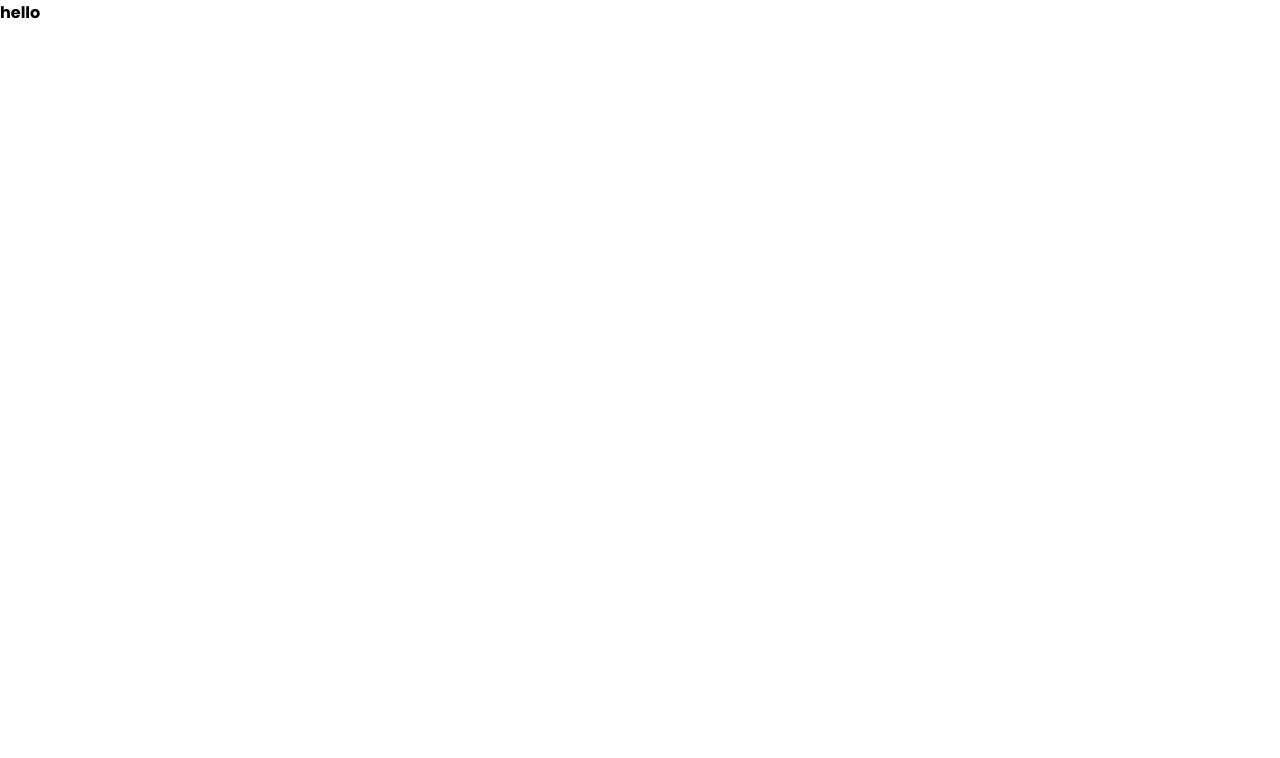
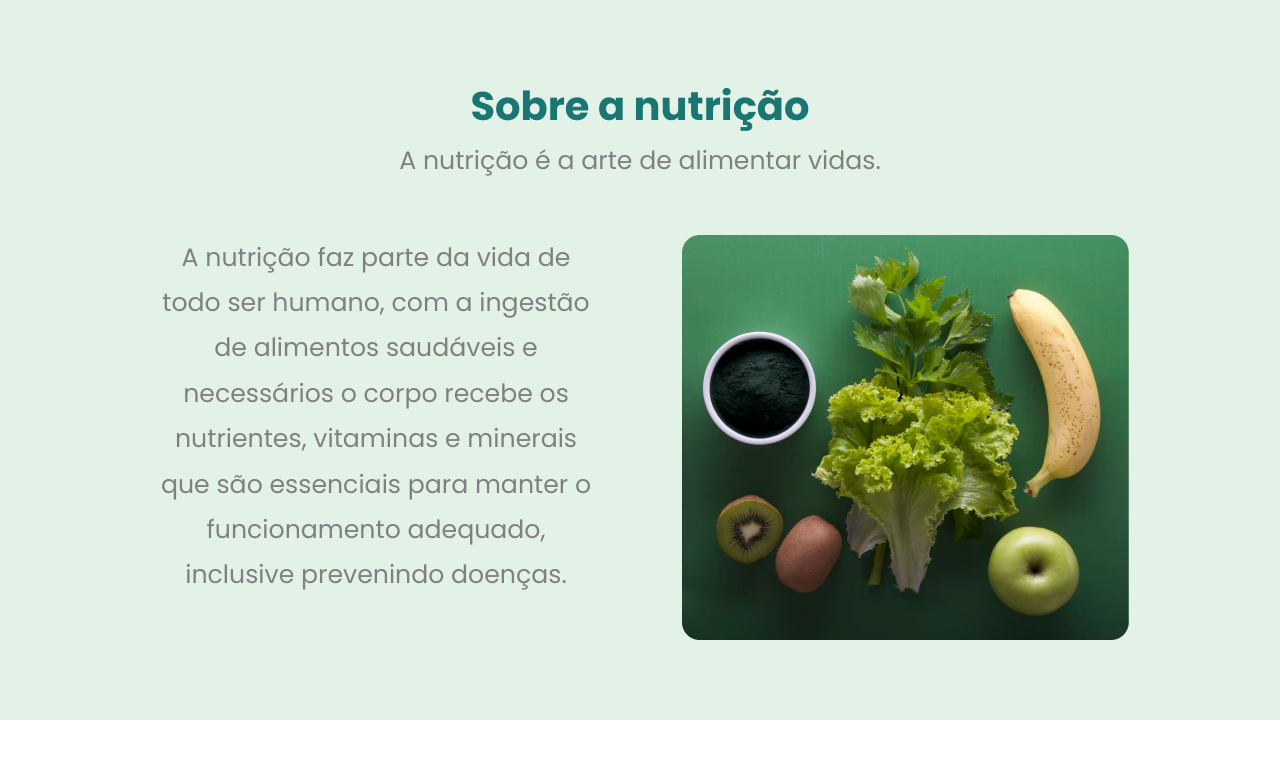
Before and after one commit to ThaisLopes019/nutri-thais, a React (Vite) app: page / in a window 1280 px wide. Shown: the top 758 px of the page. Built offline with nearby package versions, Linux system fonts and the light colour scheme.

Commit message:
:sparkles:feat: Adição componente bloco2

```diff
--- /dev/null
+++ b/src/components/Bloco2/index.tsx
@@ -0,0 +1,23 @@
+import { Container } from './styled'
+import imagem1 from '../../assets/image1.png'
+
+export function Bloco2() {
+  return (
+    <Container>
+      <h2>Sobre a nutrição</h2>
+      <span>A nutrição é a arte de alimentar vidas.</span>
+
+      <div className='content'>
+        <div className='txt'>
+          <p>
+            A nutrição faz parte da vida de todo ser humano, com a ingestão de
+            alimentos saudáveis e necessários o corpo recebe os nutrientes,
+            vitaminas e minerais que são essenciais para manter o funcionamento
+            adequado, inclusive prevenindo doenças.
+          </p>
+        </div>
+        <img className='img1' src={imagem1} alt="Foto alimentos saudáveis" />
+      </div>
+    </Container>
+  )
+}
--- /dev/null
+++ b/src/components/Bloco2/styled.ts
@@ -0,0 +1,68 @@
+import styled from 'styled-components'
+
+export const Container = styled.div`
+  width: 100%;
+  background-color: ${({ theme }) => theme.PRIMERY_100};
+
+  display: flex;
+  flex-direction: column;
+  align-items: center;
+
+  padding: 8rem 0;
+
+  > h2 {
+    font-weight: 700;
+    font-size: 40px;
+    line-height: 130%;
+    color: ${({ theme }) => theme.SECONDARY_300};
+    margin-bottom: 1.5rem;
+  }
+  > span {
+    font-weight: 400;
+    font-size: 25.2px;
+    line-height: 110%;
+    color: ${({ theme }) => theme.DARK};
+  }
+
+  > div {
+    width: 100%;
+    max-width: 97.8rem;
+    display: flex;
+    justify-content: space-between;
+    margin-top: 6rem;
+
+    > div {
+      max-width: 45rem;
+      > p {
+        font-weight: 400;
+        font-size: 25.2px;
+        line-height: 180%;
+        text-align: center;
+        color: ${({ theme }) => theme.DARK};
+      }
+    }
+  }
+
+  @media (max-width: 900px) {
+    padding: 4rem;
+
+    >h2{
+      font-size: 24px;
+    }
+    span{
+      font-size: 18px;
+      text-align:center;
+    }
+    .content{
+      flex-direction:column-reverse;
+      margin-top: 3.5rem;
+
+      .txt{
+        >p{
+          margin-top: 3.5rem;
+          font-size: 18px;
+        }
+      }
+    }
+  }
+`
--- a/src/pages/Home/index.tsx
+++ b/src/pages/Home/index.tsx
@@ -1,7 +1,9 @@
+import { Bloco2 } from '../../components/Bloco2'
+
 export function Home() {
   return (
     <>
-      <h1>hello</h1>
+      <Bloco2 />
     </>
   )
 }
```
